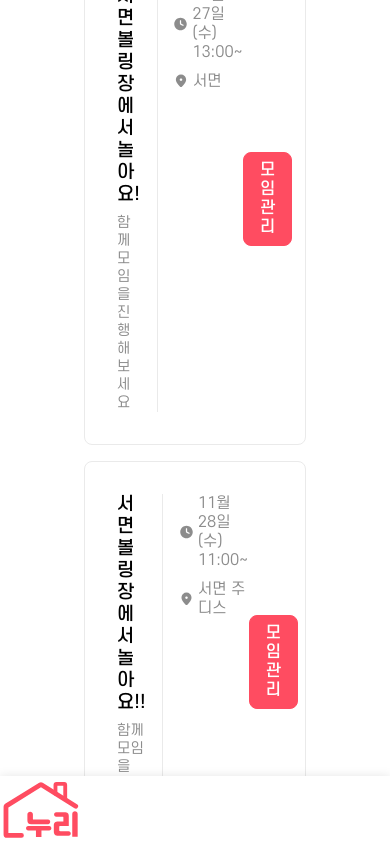
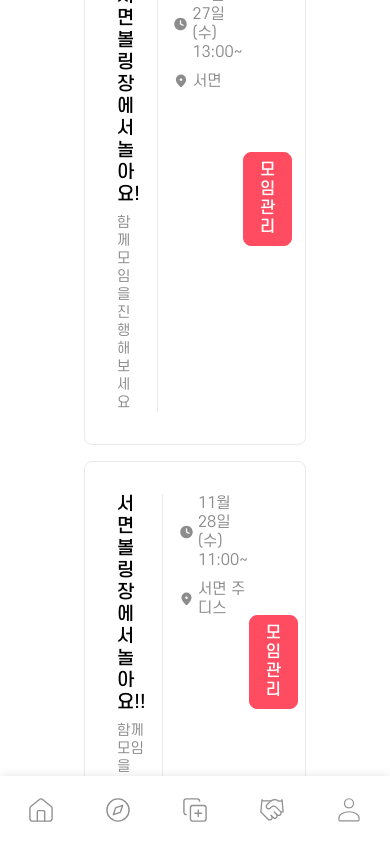
Before and after one commit to Team-Solvit/Nuri-Client, a Next.js app: page /meeting/third-party in a window 390 px wide. Shown: the top 842 px of the page. Built offline with nearby package versions, Linux system fonts and the light colour scheme.

Commit message:
feat(SOLVIT25-76) :: 헤더 모바일 버전 완성

```diff
--- a/src/components/ui/header/index.tsx
+++ b/src/components/ui/header/index.tsx
@@ -39,6 +39,7 @@ export default function Header() {
 					return (
 						<S.MenuItem
 							key={path}
+							label={label}
 							active={active}
 							onClick={() => handleMenuClick(path)}
 						>
--- a/src/components/ui/header/style.ts
+++ b/src/components/ui/header/style.ts
@@ -21,22 +21,31 @@ export const HeaderContainer = styled.header`
     width: 100%;
     height: 8vh;
     padding: 0.375rem 0.1875rem;
+    flex-direction: row;
+    justify-content: space-around;
+    align-items: center;
+
+    & > img {
+      display: none;
+    }
   }
 `;
 
-export const Logo = styled.img`
-  width: 2rem;
-  height: 2rem;
-  margin-bottom: 1.19rem;
-  cursor: pointer;
-`;
 export const Menu = styled.nav`
   display: flex;
   flex-direction: column;
   gap: 1.31rem;
   margin-top: 1.19rem;
+
+  ${mq.mobile} {
+    flex-direction: row;
+    gap: 0;
+    margin-top: 0;
+    flex: 1;
+    justify-content: space-around;
+  }
 `;
-export const MenuItem = styled.div<{ active?: boolean }>`
+export const MenuItem = styled.div<{ active?: boolean, label?: string }>`
   display: flex;
   align-items: center;
   gap: 0.6rem;
@@ -57,6 +66,34 @@ export const MenuItem = styled.div<{ active?: boolean }>`
   &:hover {
     background: ${({active}) => (active ? "rgb(255, 210, 215)" : "rgba(90, 90, 90, 0.03)")};
   }
+
+  ${mq.mobile} {
+
+    ${({label}) => label?.includes("제3자") && `
+      display: none;
+    `}
+
+    ${({ label }) => {
+      switch (label) {
+        case "홈":
+          return "order: 0;";
+        case "탐색":
+          return "order: 1;";
+        case "만들기":
+          return "order: 2;";
+        case "모임":
+          return "order: 3;";
+        case "프로필":
+          return "order: 4;";
+        default:
+          return "";
+      }
+    }}
+
+    flex-direction: column;
+    & > div {
+      display: none;
+    }
 `;
 
 export const HeaderBottom = styled.div`
@@ -64,6 +101,10 @@ export const HeaderBottom = styled.div`
   flex-direction: column;
   gap: 1.31rem;
   margin-top: auto;
+
+  ${mq.mobile} {
+    display: none;
+  }
 `;
 
 export const Profile = styled.div`
```
